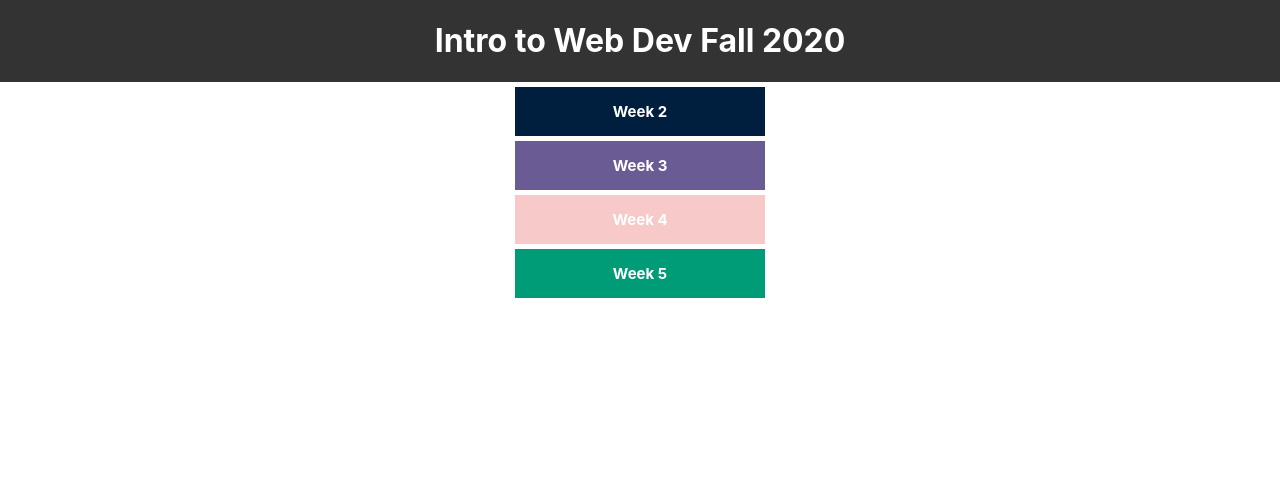
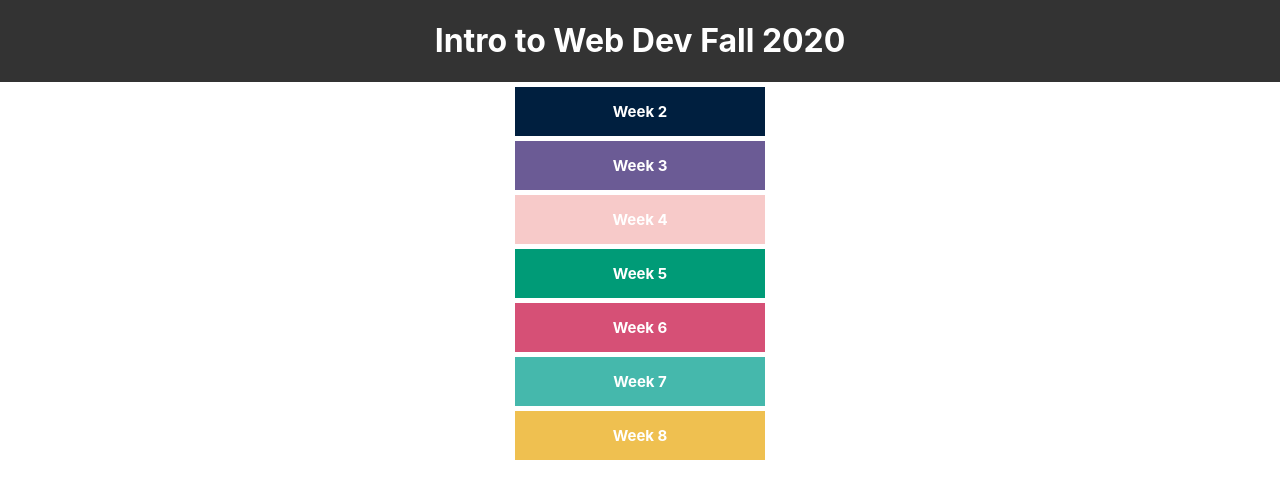
Before and after one commit to jiachengli1999/IDM-Fall-2020-Web-dev, a React (Create React App) app: page / in a window 1280 px wide. Shown: the top 498 px of the page. Built offline with nearby package versions, Linux system fonts and the light colour scheme.

Commit message:
added later weeks

```diff
--- a/src/App.js
+++ b/src/App.js
@@ -5,6 +5,7 @@ import Week2 from './weeks/Week2.js'
 import Week3 from './weeks/Week3.js'
 import Week4 from './weeks/Week4.js'
 import Week5 from './weeks/Week5.js'
+import ComingSoon from './weeks/ComingSoon.js'
 
 
 class App extends Component{
@@ -20,8 +21,11 @@ class App extends Component{
             <Route path="/" component={Home} exact />
             <Route path="/week2" component={Week2} />
             <Route path="/week3" component={Week3} />
-            <Route path="/week4" component={Week4} />
-            <Route path="/week5" component={Week5} />
+            <Route path="/week4" component={ComingSoon} />
+            <Route path="/week5" component={ComingSoon} />
+            <Route path="/week6" component={ComingSoon} />
+            <Route path="/week7" component={ComingSoon} />
+            <Route path="/week8" component={ComingSoon} />
             <Route component={Error} />
         </Switch>
       </div>
--- a/src/Home.js
+++ b/src/Home.js
@@ -21,6 +21,9 @@ class Home extends Component{
                     <Link to="/week3" className='week3 link'>Week 3</Link>
                     <Link to="/week4" className='week4 link'>Week 4</Link>
                     <Link to="/week5" className='week5 link'>Week 5</Link>
+                    <Link to="/week6" className='week6 link'>Week 6</Link>
+                    <Link to="/week7" className='week7 link'>Week 7</Link>
+                    <Link to="/week8" className='week8 link'>Week 8</Link>
                 </div>
             </div>
         )
--- a/src/styles/Home.css
+++ b/src/styles/Home.css
@@ -32,3 +32,6 @@
 .week3{ background-color: #6B5B95;}
 .week4{ background-color: #F7CAC9;}
 .week5{ background-color: #009B77;}
+.week6{ background-color: #D65076;}
+.week7{ background-color: #45B8AC;}
+.week8{ background-color: #EFC050;}
--- /dev/null
+++ b/src/weeks/ComingSoon.js
@@ -0,0 +1,13 @@
+import React, {Component} from 'react';
+
+class ComingSoon extends Component{
+    render(){
+        return(
+            <div>
+                Coming soon......
+            </div>
+        )
+    }
+}
+
+export default ComingSoon;
```
